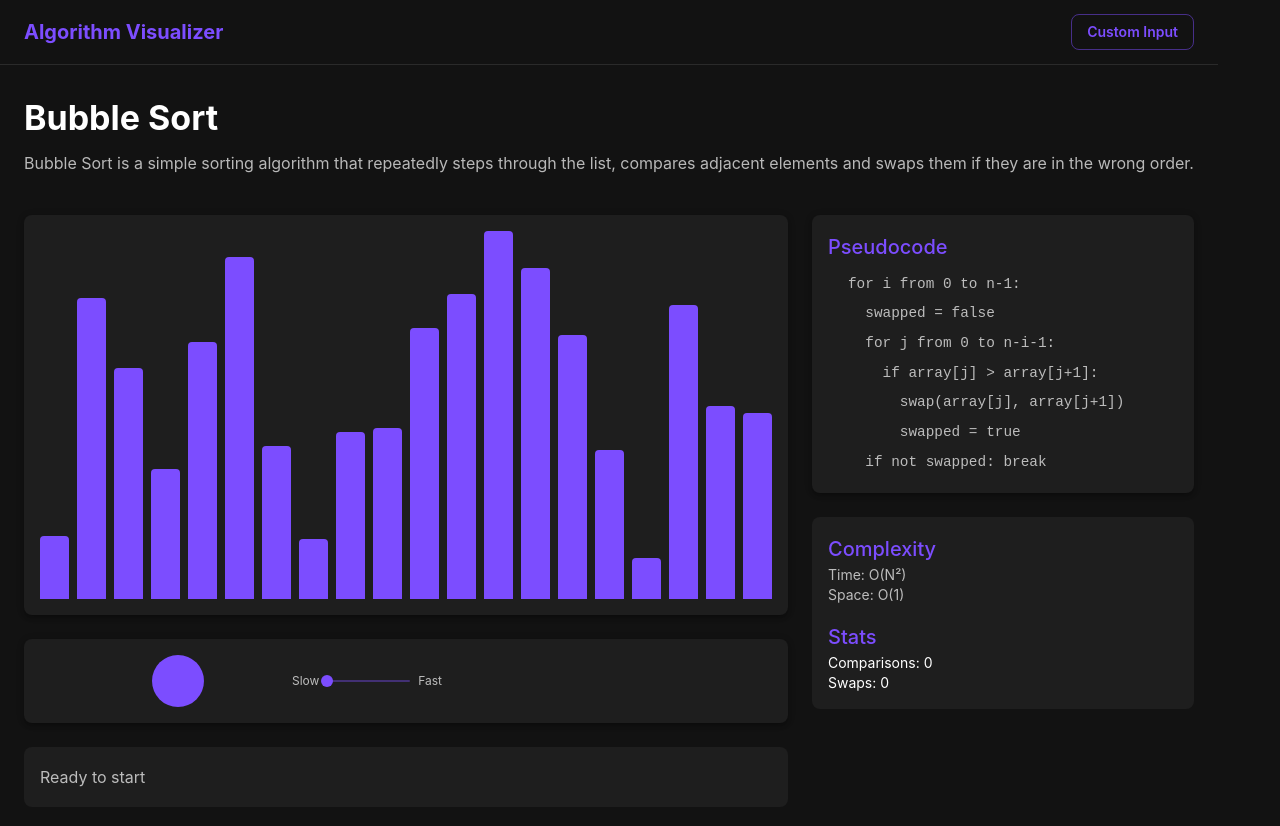
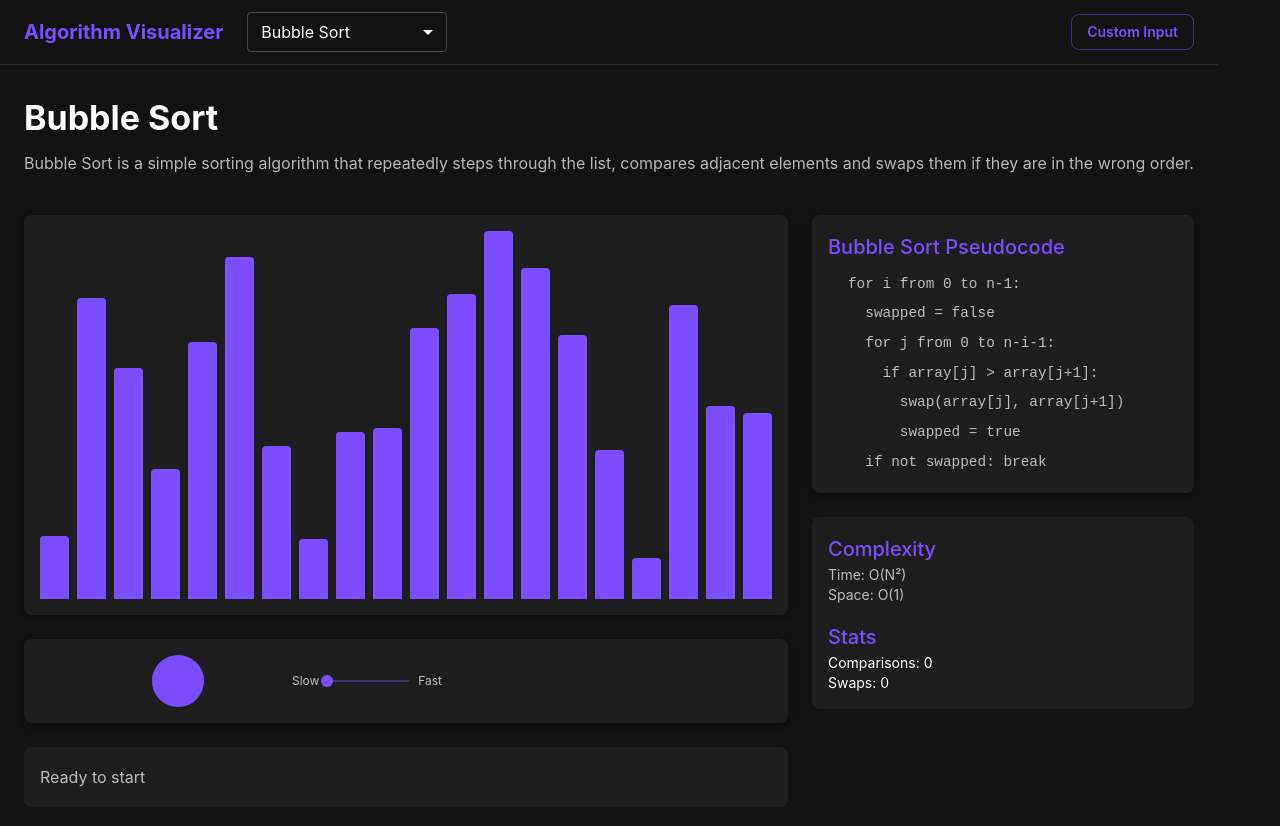
Before and after one commit to LucasRicciardi/algorithm-visualizer, a React app: page / in a window 1280 px wide. Shown: the top 826 px of the page. Built offline with nearby package versions, Linux system fonts and the light colour scheme; some icons are missing; the HTML template or start-up script is replaced by a standard one.

Commit message:
feat: Add Merge Sort algorithm with `overwrite` step type, dynamic pseudocode, and algorithm selection.

```diff
--- a/src/AppContent.tsx
+++ b/src/AppContent.tsx
@@ -4,6 +4,7 @@ import ArrayVisualizer from './components/ArrayVisualizer';
 import Controls from './components/Controls';
 import CodeViewer from './components/CodeViewer';
 import InputDataDialog from './components/InputDataDialog';
+import AlgorithmSelector from './components/AlgorithmSelector';
 import { AlgorithmController } from './core/AlgorithmController';
 import type { AlgorithmState } from './types/types';
 
@@ -13,6 +14,7 @@ const generateRandomData = (size: number = 20) =>
 
 export default function AppContent() {
   const [algoState, setAlgoState] = useState<AlgorithmState | null>(null);
+  const [currentAlgo, setCurrentAlgo] = useState('bubbleSort');
   const [isInputOpen, setIsInputOpen] = useState(false);
   const controllerRef = useRef<AlgorithmController | null>(null);
 
@@ -41,6 +43,11 @@ export default function AppContent() {
       controllerRef.current?.reset(data);
   };
 
+  const handleAlgoChange = (algo: string) => {
+      setCurrentAlgo(algo);
+      controllerRef.current?.setAlgorithm(algo);
+  };
+
   if (!algoState) return <Box>Loading...</Box>;
 
   const currentStep = algoState.currentStepIndex >= 0 ? algoState.history[algoState.currentStepIndex] : null;
@@ -49,9 +56,12 @@ export default function AppContent() {
     <Box sx={{ display: 'flex', flexDirection: 'column', minHeight: '100vh', bgcolor: 'background.default' }}>
       <AppBar position="static" color="transparent" elevation={0} sx={{ borderBottom: '1px solid rgba(255,255,255,0.1)' }}>
         <Toolbar>
-          <Typography variant="h6" component="div" sx={{ flexGrow: 1, fontWeight: 700, color: 'primary.main' }}>
-            Algorithm Visualizer
-          </Typography>
+            <Box sx={{ flexGrow: 1, display: 'flex', alignItems: 'center', gap: 3 }}>
+                <Typography variant="h6" component="div" sx={{ fontWeight: 700, color: 'primary.main' }}>
+                    Algorithm Visualizer
+                </Typography>
+                <AlgorithmSelector value={currentAlgo} onChange={handleAlgoChange} disabled={algoState.isPlaying} />
+            </Box>
           <Button variant="outlined" color="primary" onClick={() => setIsInputOpen(true)}>
               Custom Input
           </Button>
@@ -60,14 +70,15 @@ export default function AppContent() {
 
       <Container maxWidth="xl" sx={{ mt: 4, mb: 4, flex: 1 }}>
         <Box sx={{ display: 'flex', flexDirection: 'column', gap: 3 }}>
-        {/* ... existing layout ... */}
             {/* Header */}
             <Box>
                  <Typography variant="h4" component="h1" gutterBottom sx={{ fontWeight: 'bold' }}>
-                  Bubble Sort
+                  {currentAlgo === 'mergeSort' ? 'Merge Sort' : 'Bubble Sort'}
                 </Typography>
                 <Typography variant="body1" color="text.secondary" paragraph>
-                    Bubble Sort is a simple sorting algorithm that repeatedly steps through the list, compares adjacent elements and swaps them if they are in the wrong order.
+                    {currentAlgo === 'mergeSort'
+                        ? "Merge Sort is a divide-and-conquer algorithm that divides the input array into two halves, calls itself for the two halves, and then merges the two sorted halves."
+                        : "Bubble Sort is a simple sorting algorithm that repeatedly steps through the list, compares adjacent elements and swaps them if they are in the wrong order."}
                 </Typography>
             </Box>
 
@@ -98,20 +109,25 @@ export default function AppContent() {
 
                 {/* Right Column: Code & Stats */}
                 <Box sx={{ flex: { lg: 1 }, display: 'flex', flexDirection: 'column', gap: 3, minWidth: 0 }}>
-                    <CodeViewer currentLine={currentStep?.line} />
+                    <CodeViewer currentLine={currentStep?.line} algorithm={currentAlgo} />
 
                     {/* Stats Placeholder */}
                      <Box sx={{ p: 2, bgcolor: 'background.paper', borderRadius: 2 }}>
                         <Typography variant="h6" color="primary">Complexity</Typography>
-                        <Typography variant="body2" color="text.secondary">Time: O(N²)</Typography>
-                        <Typography variant="body2" color="text.secondary">Space: O(1)</Typography>
+                        <Typography variant="body2" color="text.secondary">
+                            Time: {currentAlgo === 'mergeSort' ? 'O(N log N)' : 'O(N²)'}
+                        </Typography>
+                        <Typography variant="body2" color="text.secondary">
+                             Space: {currentAlgo === 'mergeSort' ? 'O(N)' : 'O(1)'}
+                        </Typography>
 
                         <Typography variant="h6" color="primary" sx={{ mt: 2 }}>Stats</Typography>
                         <Typography variant="body2">Comparisons: {
                            algoState.history.slice(0, algoState.currentStepIndex + 1).filter(s => s.type === 'compare').length
                         }</Typography>
-                         <Typography variant="body2">Swaps: {
-                           algoState.history.slice(0, algoState.currentStepIndex + 1).filter(s => s.type === 'swap').length
+                         <Typography variant="body2">
+                             {currentAlgo === 'mergeSort' ? 'Overwrites' : 'Swaps'}: {
+                            algoState.history.slice(0, algoState.currentStepIndex + 1).filter(s => s.type === (currentAlgo === 'mergeSort' ? 'overwrite' : 'swap')).length
                         }</Typography>
                     </Box>
                 </Box>
--- /dev/null
+++ b/src/components/AlgorithmSelector.tsx
@@ -0,0 +1,35 @@
+import { FormControl, Select, MenuItem, Box } from '@mui/material';
+import type { SelectChangeEvent } from '@mui/material';
+
+interface AlgorithmSelectorProps {
+    value: string;
+    onChange: (algo: string) => void;
+    disabled?: boolean;
+}
+
+export default function AlgorithmSelector({ value, onChange, disabled }: AlgorithmSelectorProps) {
+    const handleChange = (event: SelectChangeEvent) => {
+        onChange(event.target.value as string);
+    };
+
+    return (
+        <Box sx={{ minWidth: 200 }}>
+            <FormControl fullWidth size="small">
+                <Select
+                    value={value}
+                    onChange={handleChange}
+                    disabled={disabled}
+                    sx={{
+                        color: 'text.primary',
+                        '.MuiOutlinedInput-notchedOutline': { borderColor: 'rgba(255, 255, 255, 0.23)' },
+                        '&:hover .MuiOutlinedInput-notchedOutline': { borderColor: 'text.primary' },
+                        '&.Mui-focused .MuiOutlinedInput-notchedOutline': { borderColor: 'primary.main' }
+                    }}
+                >
+                    <MenuItem value="bubbleSort">Bubble Sort</MenuItem>
+                    <MenuItem value="mergeSort">Merge Sort</MenuItem>
+                </Select>
+            </FormControl>
+        </Box>
+    );
+}
--- a/src/components/ArrayVisualizer.tsx
+++ b/src/components/ArrayVisualizer.tsx
@@ -38,6 +38,8 @@ export default function ArrayVisualizer({ state }: ArrayVisualizerProps) {
                     color = theme.palette.warning.main; // Yellow/Orange for compare
                 } else if (currentStep.type === 'swap') {
                     color = theme.palette.secondary.main; // Cyan for swap
+                } else if (currentStep.type === 'overwrite') {
+                    color = theme.palette.secondary.main; // Cyan/Purple for overwrite (similar to swap)
                 } else if (currentStep.type === 'sorted') {
                     color = theme.palette.success.main; // Green for sorted
                 }
--- a/src/components/CodeViewer.tsx
+++ b/src/components/CodeViewer.tsx
@@ -1,10 +1,11 @@
-import { Paper, Typography, Box, useTheme } from '@mui/material';
+import { Box, Paper, Typography, useTheme } from '@mui/material';
 
 interface CodeViewerProps {
     currentLine?: number;
+    algorithm?: string;
 }
 
-const PSEUDOCODE = [
+const PSEUDOCODE_BUBBLE = [
     { line: 1, text: 'for i from 0 to n-1:' },
     { line: 2, text: '  swapped = false' },
     { line: 3, text: '  for j from 0 to n-i-1:' },
@@ -14,14 +15,32 @@ const PSEUDOCODE = [
     { line: 7, text: '  if not swapped: break' },
 ];
 
-export default function CodeViewer({ currentLine }: CodeViewerProps) {
+const PSEUDOCODE_MERGE = [
+    { line: 1, text: 'merge(arr, left, mid, right):' },
+    { line: 2, text: '  if leftArr[i] <= rightArr[j]:' },
+    { line: 3, text: '    arr[k] = leftArr[i]; i++' },
+    { line: 4, text: '  else: arr[k] = rightArr[j]; j++' },
+    { line: 5, text: '  while i < left: arr[k] = left[i]' },
+    { line: 6, text: '  while j < right: arr[k] = right[j]' },
+    // Simplified representation mappings
+];
+
+const PSEUDOCODES: Record<string, typeof PSEUDOCODE_BUBBLE> = {
+    'bubbleSort': PSEUDOCODE_BUBBLE,
+    'mergeSort': PSEUDOCODE_MERGE
+};
+
+export default function CodeViewer({ currentLine, algorithm = 'bubbleSort' }: CodeViewerProps) {
     const theme = useTheme();
+    const code = PSEUDOCODES[algorithm] || PSEUDOCODE_BUBBLE;
 
     return (
         <Paper elevation={3} sx={{ p: 2, bgcolor: 'background.paper', borderRadius: 2 }}>
-            <Typography variant="h6" gutterBottom color="primary">Pseudocode</Typography>
+            <Typography variant="h6" gutterBottom color="primary">
+                {algorithm === 'mergeSort' ? 'Merge Sort' : 'Bubble Sort'} Pseudocode
+            </Typography>
             <Box component="pre" sx={{ m: 0, fontFamily: 'monospace', fontSize: '0.9rem' }}>
-                {PSEUDOCODE.map((item) => (
+                {code.map((item) => (
                     <Box
                         key={item.line}
                         sx={{
--- /dev/null
+++ b/src/core/algorithms/mergeSort.ts
@@ -0,0 +1,103 @@
+import type { AlgorithmStep } from '../../types/types';
+
+export function* mergeSort(array: number[]): Generator<AlgorithmStep> {
+  const arr = [...array];
+  // Work with a copy for persistent indices references if needed,
+  // but for merge sort we usually need global index tracking.
+  // We will perform recursive merge sort and yield 'overwrite' steps when merging back.
+
+  yield* mergeSortHelper(arr, 0, arr.length - 1);
+
+  // Final sorted confirmation for the whole array
+  // (Optional, as individual merges might logically mark sections as sorted-ish)
+  for (let i = 0; i < arr.length; i++) {
+        yield {
+            type: 'sorted',
+            indices: [i],
+            description: `${arr[i]} is in sorted position`,
+            line: 0 // generic
+        };
+  }
+}
+
+function* mergeSortHelper(arr: number[], left: number, right: number): Generator<AlgorithmStep> {
+    if (left >= right) return;
+
+    const mid = Math.floor((left + right) / 2);
+
+    yield* mergeSortHelper(arr, left, mid);
+    yield* mergeSortHelper(arr, mid + 1, right);
+    yield* merge(arr, left, mid, right);
+}
+
+function* merge(arr: number[], left: number, mid: number, right: number): Generator<AlgorithmStep> {
+    const leftArr = arr.slice(left, mid + 1);
+    const rightArr = arr.slice(mid + 1, right + 1);
+
+    let i = 0, j = 0, k = left;
+
+    while (i < leftArr.length && j < rightArr.length) {
+        // Highlighting elements being compared:
+        // Original indices logic:
+        // leftArr[i] came from index left + i
+        // rightArr[j] came from index mid + 1 + j
+
+        yield {
+            type: 'compare',
+            indices: [left + i, mid + 1 + j],
+            description: `Comparing ${leftArr[i]} and ${rightArr[j]}`,
+            line: 1 // Placeholder
+        };
+
+        if (leftArr[i] <= rightArr[j]) {
+            arr[k] = leftArr[i];
+
+            yield {
+                type: 'overwrite',
+                indices: [k],
+                value: leftArr[i],
+                description: `Overwrite index ${k} with ${leftArr[i]}`,
+                line: 2
+            };
+
+            i++;
+        } else {
+            arr[k] = rightArr[j];
+             yield {
+                type: 'overwrite',
+                indices: [k],
+                value: rightArr[j],
+                description: `Overwrite index ${k} with ${rightArr[j]}`,
+                line: 3
+            };
+            j++;
+        }
+        k++;
+    }
+
+    while (i < leftArr.length) {
+        arr[k] = leftArr[i];
+        yield {
+                type: 'overwrite',
+                indices: [k],
+                value: leftArr[i],
+                description: `Overwrite index ${k} with ${leftArr[i]}`,
+                line: 4
+        };
+        i++;
+        k++;
+    }
+
+    while (j < rightArr.length) {
+        arr[k] = rightArr[j];
+        yield {
+                type: 'overwrite',
+                indices: [k],
+                value: rightArr[j],
+                description: `Overwrite index ${k} with ${rightArr[j]}`,
+                line: 5
+        };
+        j++;
+        k++;
+    }
+}
--- a/src/types/types.ts
+++ b/src/types/types.ts
@@ -1,10 +1,11 @@
-export type AlgorithmStepType = 'compare' | 'swap' | 'highlight' | 'sorted';
+export type AlgorithmStepType = 'compare' | 'swap' | 'highlight' | 'sorted' | 'overwrite';
 
 export interface AlgorithmStep {
   type: AlgorithmStepType;
   indices: number[]; // Indices of elements involved
   description: string;
   line?: number; // Line number in pseudocode
+  value?: number; // For overwrite operations
 }
 
 export interface AlgorithmState {
```
Also changed, not shown: src/core/AlgorithmController.ts (+25 -4 lines), 1 other file (tests, documents, lock files or other folders).
